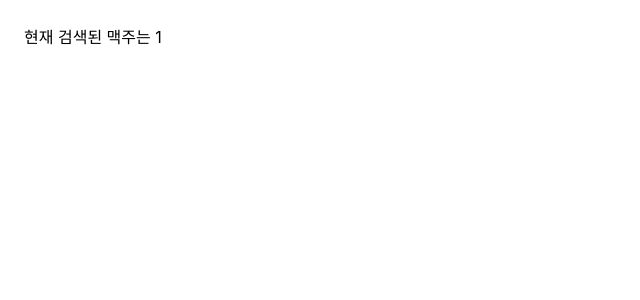
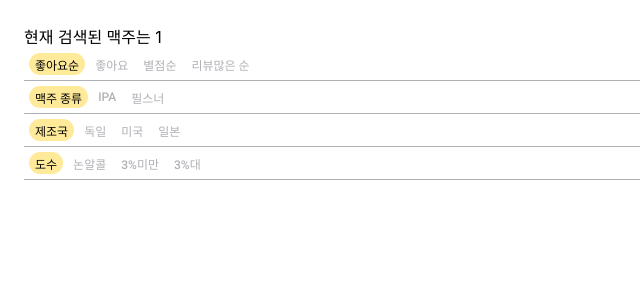
Before and after one commit to taeee1/beerlot-client, a Next.js app: page /result/1 in a window 1280 px wide. Shown: the top 300 px of the page, without its empty margins (0-640 px from the left). Built offline with nearby package versions, Linux system fonts and the light colour scheme.

Commit message:
Feature/beer filter styling (#8)
* feat: styling completed for tag and category

* feat: selecting works

```diff
--- /dev/null
+++ b/Components/Result/Filter/SearchFilterItem/SearchFilterCategory.tsx
@@ -0,0 +1,37 @@
+import React from "react";
+import styled from "styled-components";
+
+interface SearchFilterCategoryProps {
+  title: string;
+  isSelected: boolean;
+  handleSelect: () => void;
+}
+
+const SearchFilterCategory: React.FC<SearchFilterCategoryProps> = ({
+  title,
+  isSelected,
+  handleSelect,
+}) => {
+  return (
+    <TagContainer isSelected={isSelected} onClick={handleSelect}>
+      {title}
+    </TagContainer>
+  );
+};
+
+export default SearchFilterCategory;
+
+export const TagContainer = styled.button<{ isSelected: boolean }>`
+  display: flex;
+  align-items: center;
+  border: none;
+
+  height: 22px;
+
+  background: ${({ isSelected }) =>
+    isSelected ? "#fad12b" : "rgba(255, 229, 128, 0.8)"};
+  border-radius: 15px;
+
+  font-family: "Roboto";
+  font-size: 12px;
+`;
--- /dev/null
+++ b/Components/Result/Filter/SearchFilterItem/SearchFilterItem.tsx
@@ -0,0 +1,67 @@
+import React, { useEffect, useState } from "react";
+import SearchFilterCategory from "./SearchFilterCategory";
+import SearchFilterTag from "./SearchFilterTag";
+import styled from "styled-components";
+
+interface SearchFilterItemProps {
+  category: {
+    title: string;
+    tagList: string[];
+  };
+}
+
+const SearchFilterItem: React.FC<SearchFilterItemProps> = ({ category }) => {
+  const { title, tagList } = category;
+  const [selectedOrder, setSelectedOrder] = useState("좋아요순");
+  const [isSelected, setIsSelected] = useState(false);
+  const handleSelect = () => {
+    setIsSelected(!isSelected);
+  };
+
+  //TODO: any 타입 삭제
+  const handleSelectOrder = (e: any) => {
+    setSelectedOrder(e.target.innerText);
+  };
+
+  return (
+    <Container>
+      <SearchFilterCategory
+        title={title}
+        isSelected={isSelected}
+        handleSelect={handleSelect}
+      />
+      <TagContainer>
+        {tagList.map((tag) => {
+          return (
+            <SearchFilterTag
+              key={tag}
+              tag={tag}
+              isOrderCategory={title === "좋아요순"}
+              isSelectedOrder={tag === selectedOrder}
+              handleSelectOrder={handleSelectOrder}
+            />
+          );
+        })}
+      </TagContainer>
+    </Container>
+  );
+};
+
+export default SearchFilterItem;
+
+export const Container = styled.div`
+  padding: 5px;
+  display: flex;
+  border-bottom: 0.3px solid rgba(97, 100, 107, 0.5);
+
+  display: flex;
+  align-items: center;
+  gap: 10px;
+`;
+
+export const TagContainer = styled.div`
+  display: flex;
+  align-items: center;
+  gap: 15px;
+  color: #000000;
+`;
--- /dev/null
+++ b/Components/Result/Filter/SearchFilterItem/SearchFilterTag.tsx
@@ -0,0 +1,47 @@
+import React, { useState } from "react";
+import styled from "styled-components";
+
+interface SearchFilterTagProps {
+  tag: string;
+  isOrderCategory: boolean;
+  isSelectedOrder: boolean;
+  //TODO: any 타입 삭제
+  handleSelectOrder: (e: any) => void;
+}
+
+const SearchFilterTag: React.FC<SearchFilterTagProps> = ({
+  tag,
+  isOrderCategory,
+  isSelectedOrder,
+  handleSelectOrder,
+}) => {
+  const [isSelected, setIsSelected] = useState(false);
+
+  const handleSelect = () => {
+    setIsSelected(!isSelected);
+  };
+
+  return (
+    <>
+      <Container
+        isSelected={
+          isOrderCategory ? isOrderCategory && isSelectedOrder : isSelected
+        }
+        onClick={isOrderCategory ? handleSelectOrder : handleSelect}
+      >
+        {tag}
+      </Container>
+    </>
+  );
+};
+
+export default SearchFilterTag;
+
+export const Container = styled.p<{ isSelected: boolean }>`
+  font-family: "Roboto";
+  font-weight: ${({ isSelected }) => (isSelected ? 700 : 500)};
+  font-size: 12px;
+
+  color: ${({ isSelected }) =>
+    isSelected ? "black" : "rgba(97, 100, 107, 0.5)"};
+`;
--- /dev/null
+++ b/Components/Result/Filter/SearchFilterList/SearchFilterList.tsx
@@ -0,0 +1,21 @@
+import React from "react";
+
+import SearchFilterItem from "../SearchFilterItem/SearchFilterItem";
+
+const SearchFilterList = () => {
+  const categoryList = [
+    { title: "좋아요순", tagList: ["좋아요", "별점순", "리뷰많은 순"] },
+    { title: "맥주 종류", tagList: ["IPA", "필스너"] },
+    { title: "제조국", tagList: ["독일", "미국", "일본"] },
+    { title: "도수", tagList: ["논알콜", "3%미만", "3%대"] },
+  ];
+  return (
+    <>
+      {categoryList.map((category) => {
+        return <SearchFilterItem key={category.title} category={category} />;
+      })}
+    </>
+  );
+};
+
+export default SearchFilterList;
--- a/pages/result/[id].tsx
+++ b/pages/result/[id].tsx
@@ -2,6 +2,7 @@ import { useRouter } from "next/router";
 import styled from "styled-components";
 import CardItem from "../../Components/Card/CardItem";
 import { CardContainer } from "../../Components/Card/CardList/TwoByTwoCardList";
+import SearchFilterList from "../../Components/Result/Filter/SearchFilterList/SearchFilterList";
 import { CardType, MOCK_CARD_LIST } from "../../Static";
 
 const SearchResultList = () => {
@@ -17,6 +18,7 @@ const SearchResultList = () => {
   return (
     <Container>
       <p>현재 검색된 맥주는 {id} </p>
+      <SearchFilterList />
       <CardContainer>
         {filteredItemList.map((item) => {
           return (
```
